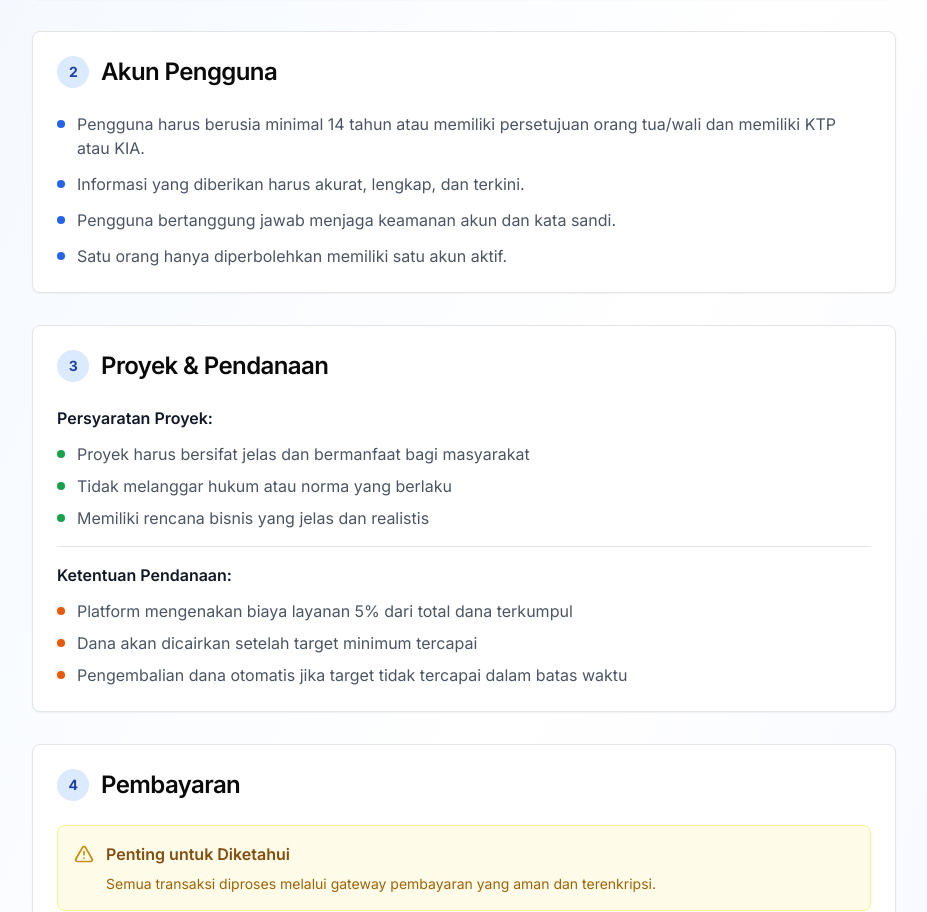
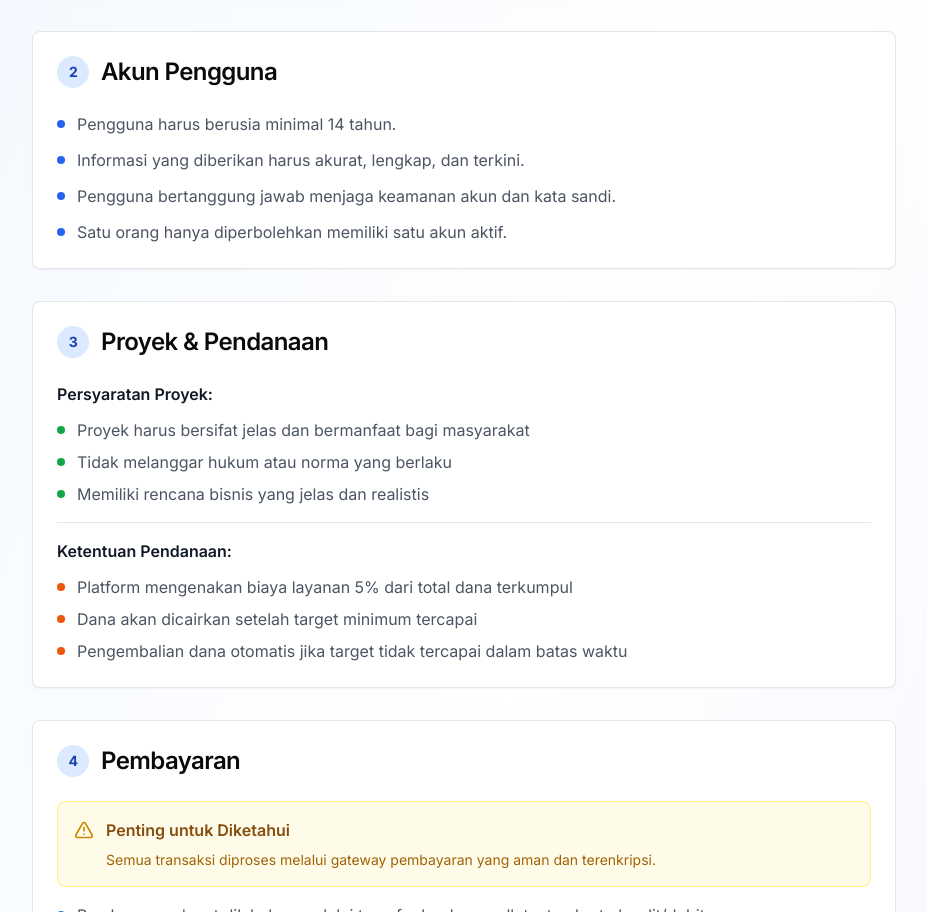
Before and after one commit to thelutfiganteng/proyeksiswaupdate, a Next.js app: page /terms in a window 1280 px wide. Shown: the part 806-1718 px from the top of the page, without its empty margins (176-1103 px from the left). Built offline with nearby package versions, Linux system fonts and the light colour scheme.

Commit message:
Perubahan informasi terms

```diff
--- a/app/terms/page.tsx
+++ b/app/terms/page.tsx
@@ -108,7 +108,7 @@ export default function TermsPage() {
                 <div className="flex items-start">
                   <div className="w-2 h-2 bg-blue-600 rounded-full mt-2 mr-3 flex-shrink-0"></div>
                   <p className="text-gray-600">
-                    Pengguna harus berusia minimal 14 tahun atau memiliki persetujuan orang tua/wali dan memiliki KTP atau KIA.
+                    Pengguna harus berusia minimal 14 tahun.
                   </p>
                 </div>
                 <div className="flex items-start">
```
